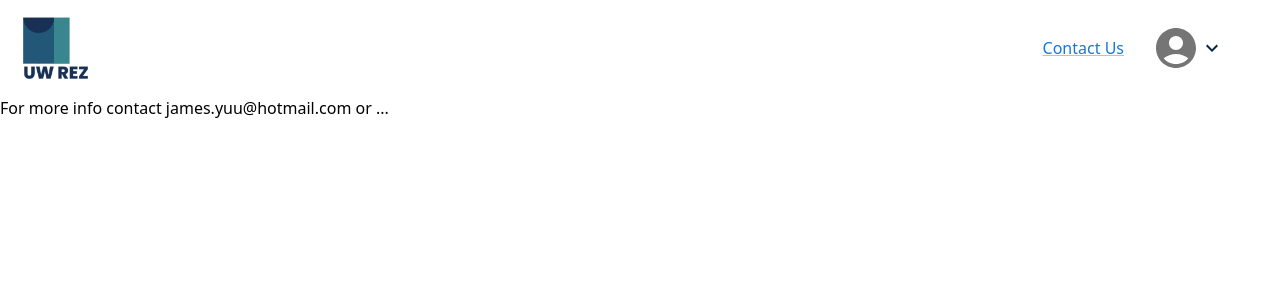
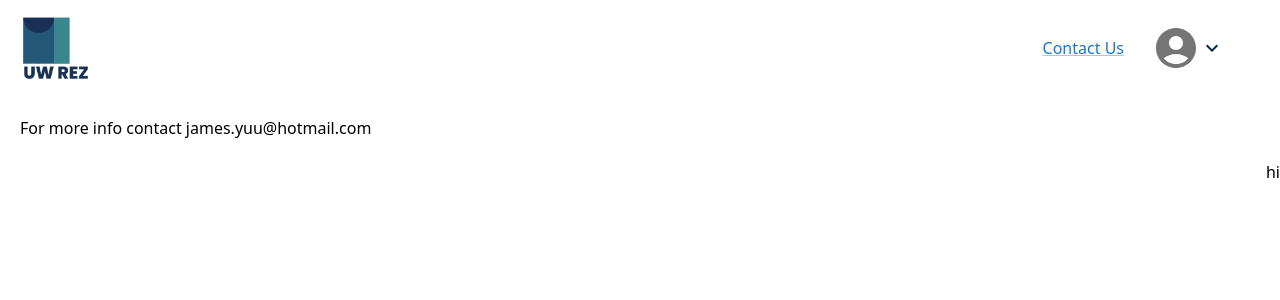
Before and after one commit to LGeoff31/uwdorm, a Next.js app: page /contact in a window 1280 px wide. Shown: the top 300 px of the page. Built offline with nearby package versions, Linux system fonts and the light colour scheme; no server answers.

Commit message:
sytled homepage

```diff
--- a/pages/components/Dorms.jsx
+++ b/pages/components/Dorms.jsx
@@ -69,7 +69,7 @@ const Dorms = () => {
   return (
     <>
       <Typography
-        variant="h1"
+        variant="h4"
         display="flex"
         margin="0 auto"
         justifyContent={"center"}
--- a/pages/contact.js
+++ b/pages/contact.js
@@ -4,7 +4,8 @@ export default function contact(){
     return(
         <>
             <Navbar/>
-            <h1>For more info contact james.yuu@hotmail.com or ...</h1>
+            <h1 className="p-5">For more info contact james.yuu@hotmail.com</h1>
+            <h1 className="text-right">hi</h1>
         </>
     )
 }
```
Also changed, not shown: public/images/Village1.jpg (deleted), public/images/Village1.png (deleted).
